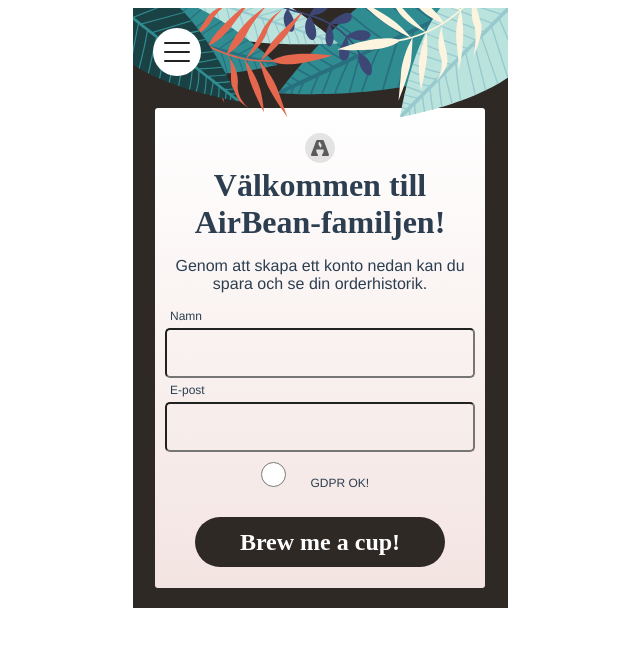
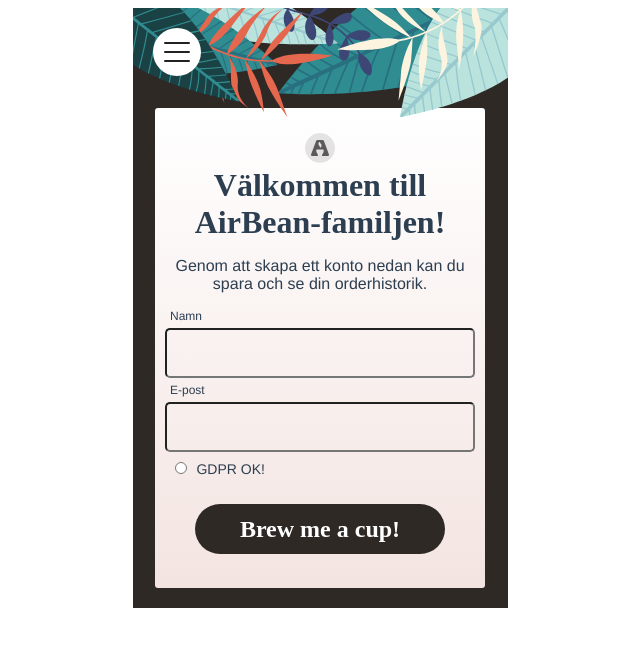
Before and after one commit to annikakubaj/Airbean, a Vue app in the folder airbean-project/: page /minprofil in a window 1280 px wide. Shown: the top 646 px of the page, without its empty margins (320-960 px from the left). Built offline with nearby package versions, Linux system fonts and the light colour scheme.

Commit message:
småfix GDPR-knapp

```diff
--- a/airbean-project/src/components/NewProfile.vue
+++ b/airbean-project/src/components/NewProfile.vue
@@ -10,7 +10,8 @@
 
             <p class="label"> E-post </p>
             <input type="text" v-model="person.email">
-            <input class="radio" type="radio"> <label class="label"> GDPR OK! </label>
+
+            <p class="radio"><input class="radio-btn" type="radio"> <label class="radio-label"> GDPR OK! </label></p>
             <input class="button" type="button" value="Brew me a cup!" v-on:click="saveUser">
         </form>
     </div>
@@ -90,12 +91,19 @@
     margin: 0px 15px;
     text-align:left;
 }
+.radio{
+    margin: 0px 15px;
+    text-align: left;
+}
+.radio-btn{
+    width: 12px;
+    height:12px;
 
-.radio{
-    width: 25px;
-    height:25px;
-    color:rgba(14, 146, 125, 1);
-    border:black;
+}
+
+.radio-label{
+    font-size: 14px;
+    margin:0;
 }
 
 input{
```
